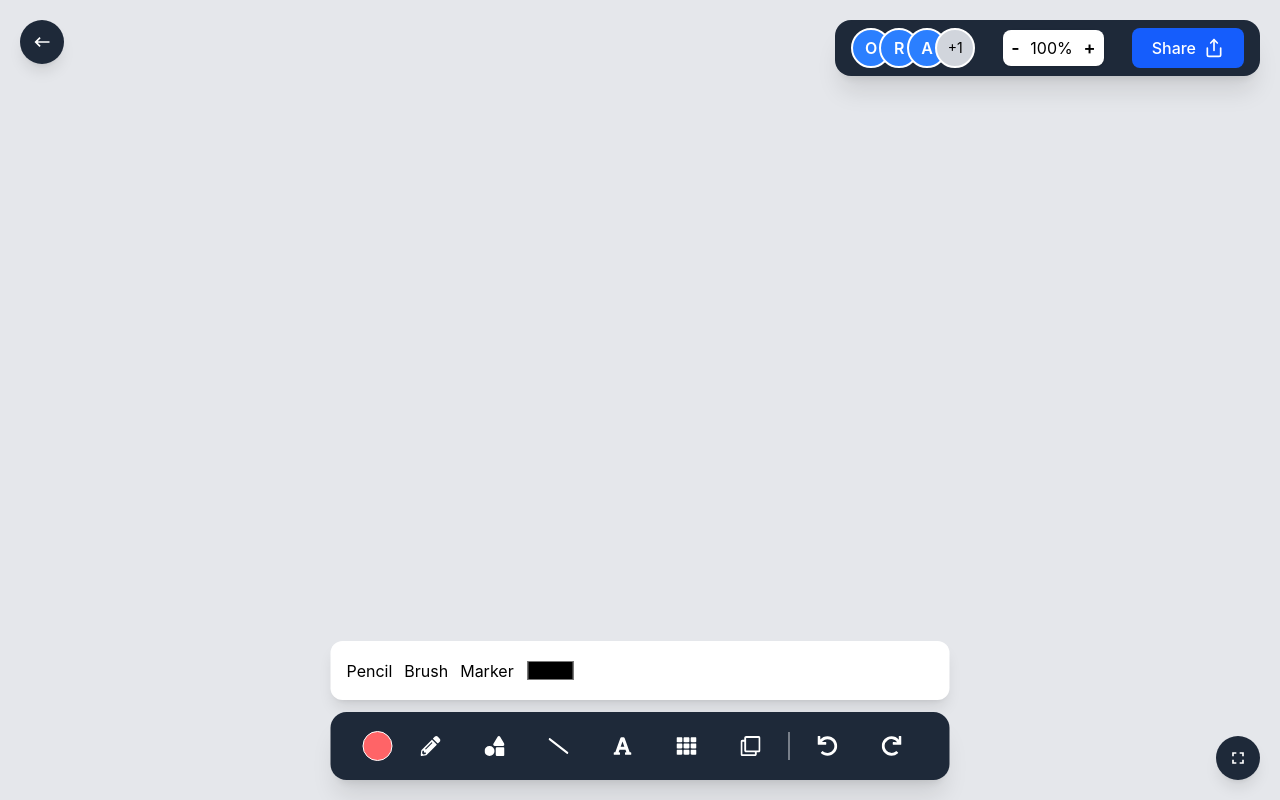
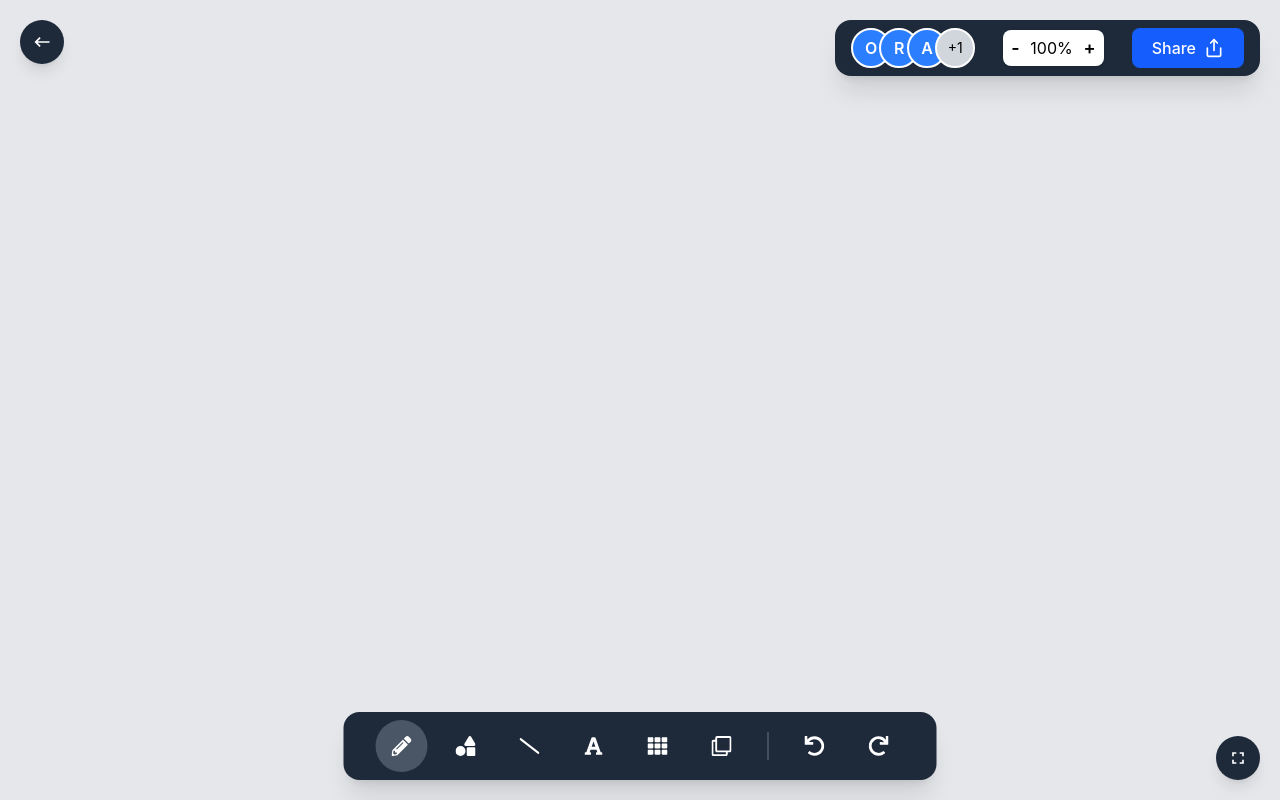
Before and after one commit to xtroon/DrawForge-Collaborative-app, a React (Vite) app in the folder user-ui/: page / in a window 1280 px wide. Built offline with nearby package versions, Linux system fonts and the light colour scheme.

Commit message:
Add: Readme.md and toolbar integration

```diff
--- a/user-ui/src/components/canvas/Toolbar.tsx
+++ b/user-ui/src/components/canvas/Toolbar.tsx
@@ -1,77 +1,25 @@
 import { useState } from "react";
-import {
-  FaPencilAlt,
-  FaShapes,
-  FaFont,
-  FaSlash,
-  FaUndo,
-  FaRedo,
-  FaRegClone,
-  FaTh,
-} from "react-icons/fa";
+import { FaPencilAlt, FaShapes, FaFont, FaSlash, FaUndo, FaRedo, FaRegClone, FaTh, FaSquare, FaCircle } from "react-icons/fa";
 
+type ToolType = "pencil" | "rectangle" | "circle" | "line";
 
+type ToolbarProps = {
+  tool: ToolType;
+  setTool: (tool: ToolType) => void;
+};
 
-
-export default function Toolbar() {
-  const [activeTool, setActiveTool] = useState<
-    "draw" | "shape" | "line" | "text" | "template"
-  >("draw");
+export default function Toolbar({ tool, setTool }: ToolbarProps) {
+  const [activeMenu, setActiveMenu] = useState<"shape" | null>(null);
 
   const renderOptions = () => {
-    switch (activeTool) {
-      case "draw":
+    switch (activeMenu) {
+      case "shape":
         return (
-          <div className="flex gap-3">
-            <button>Pencil</button>
-            <button>Brush</button>
-            <button>Marker</button>
-            <input type="color" />
+          <div className="flex gap-3 text-black">
+            <button onClick={() => setTool("rectangle")} className={`p-2 rounded ${tool === "rectangle" ? "bg-gray-200" : "hover:bg-gray-100"}`}><FaSquare size={20}/></button>
+            <button onClick={() => setTool("circle")} className={`p-2 rounded ${tool === "circle" ? "bg-gray-200" : "hover:bg-gray-100"}`}><FaCircle size={20}/></button>
           </div>
         );
-
-      case "shape":
-        return (
-          <div className="flex gap-3">
-            <button>Rectangle</button>
-            <button>Circle</button>
-            <button>Arrow</button>
-            <button>Line</button>
-          </div>
-        );
-
-      case "line":
-        return (
-          <div className="flex gap-3">
-            <button>Straight Line</button>
-            <button>Arrow Line</button>
-            <button>Dashed Line</button>
-          </div>
-        );
-
-      case "text":
-        return (
-          <div className="flex gap-3">
-            <button>B</button>
-            <button>I</button>
-            <button>U</button>
-            <input
-              type="number"
-              placeholder="16"
-              className="w-14 text-black border rounded px-1"
-            />
-          </div>
-        );
-
-      case "template":
-        return (
-          <div className="flex gap-3">
-            <button>Flowchart</button>
-            <button>Mind Map</button>
-            <button>Blank</button>
-          </div>
-        );
-
       default:
         return null;
     }
@@ -81,42 +29,49 @@ export default function Toolbar() {
     <>
       <div className="fixed bottom-5 left-1/2 -translate-x-1/2 z-50">
         {/* Floating Options */}
-        <div className="mb-3 rounded-xl bg-white shadow-lg p-4">
-          {renderOptions()}
-        </div>
+        {activeMenu && (
+          <div className="mb-3 rounded-xl bg-white shadow-lg p-4 flex justify-center">
+            {renderOptions()}
+          </div>
+        )}
 
         {/* Bottom Toolbar */}
         <div className=" bg-gray-800 text-white shadow-xl rounded-2xl px-8 py-2 flex items-center gap-3">
 
-          <button className=" cursor-pointer bg-red-400 border-1 rounded-full p-3.5 duration-300 ease-in-out" onClick={() => setActiveTool("draw")}>
-
-          </button>
-
-          <button className=" cursor-pointer hover:bg-gray-600  rounded-full p-4 duration-300 ease-in-out" onClick={() => setActiveTool("draw")}>
+          <button
+            className={`cursor-pointer rounded-full p-4 duration-300 ease-in-out ${tool === "pencil" ? "bg-gray-600" : "hover:bg-gray-600"}`}
+            onClick={() => { setTool("pencil"); setActiveMenu(null); }}
+          >
             <FaPencilAlt size={20} />
           </button>
 
-          <button className=" cursor-pointer hover:bg-gray-600  rounded-full p-4 duration-300 ease-in-out" onClick={() => setActiveTool("shape")}>
+          <button
+            className={`cursor-pointer rounded-full p-4 duration-300 ease-in-out ${tool === "rectangle" || tool === "circle" ? "bg-gray-600" : "hover:bg-gray-600"}`}
+            onClick={() => setActiveMenu(activeMenu === "shape" ? null : "shape")}
+          >
             <FaShapes size={20} />
           </button>
 
-          <button className=" cursor-pointer hover:bg-gray-600  rounded-full p-4 duration-300 ease-in-out" onClick={() => setActiveTool("line")}>
+          <button
+            className={`cursor-pointer rounded-full p-4 duration-300 ease-in-out ${tool === "line" ? "bg-gray-600" : "hover:bg-gray-600"}`}
+            onClick={() => { setTool("line"); setActiveMenu(null); }}
+          >
             <FaSlash size={20} />
           </button>
 
-          <button className=" cursor-pointer hover:bg-gray-600  rounded-full p-4 duration-300 ease-in-out" onClick={() => setActiveTool("text")}>
+          <button className=" cursor-pointer hover:bg-gray-600  rounded-full p-4 duration-300 ease-in-out">
             <FaFont size={20} />
           </button>
 
-          <button className=" cursor-pointer hover:bg-gray-600  rounded-full p-4 duration-300 ease-in-out" onClick={() => setActiveTool("text")}>
+          <button className=" cursor-pointer hover:bg-gray-600  rounded-full p-4 duration-300 ease-in-out">
             <FaTh size={20} />
           </button>
 
-          <button className=" cursor-pointer hover:bg-gray-600  rounded-full p-4 duration-300 ease-in-out" onClick={() => setActiveTool("template")}>
+          <button className=" cursor-pointer hover:bg-gray-600  rounded-full p-4 duration-300 ease-in-out">
             <FaRegClone size={20} />
           </button>
 
-          <div className="w-px h-7 bg-gray-300" />
+          <div className="w-px h-7 bg-gray-500 mx-2" />
 
           <button className=" cursor-pointer hover:bg-gray-600  rounded-full p-4 duration-300 ease-in-out">
             <FaUndo size={20} />
--- a/user-ui/src/features/Canva.tsx
+++ b/user-ui/src/features/Canva.tsx
@@ -1,16 +1,24 @@
 import { useEffect, useRef, useState } from "react";
-import { pencil, rectangle, circle } from "./draw";
+import { pencil, rectangle, circle, line, redrawCanvas } from "./draw";
+import type { Shape, Point } from "./types";
 
-export default function Canvas() {
+type CanvasProps = {
+  tool: "pencil" | "rectangle" | "circle" | "line";
+};
+
+export default function Canvas({ tool }: CanvasProps) {
   const canvasRef = useRef<HTMLCanvasElement>(null);
 
   const ctxRef = useRef<CanvasRenderingContext2D | null>(null);
   const snapshotRef = useRef<ImageData | null>(null);
+  const currentPathRef = useRef<Point[]>([]);
 
   const [drawing, setDrawing] = useState(false);
   const [prevPoint, setPrevPoint] = useState({ x: 0, y: 0 });
 
-  const [tool, setTool] = useState<"pencil" | "rectangle" | "circle">("circle");
+  const [shapes, setShapes] = useState<Shape[]>([]);
+
+
 
   useEffect(() => {
     const canvas = canvasRef.current;
@@ -30,6 +38,15 @@ export default function Canvas() {
     ctxRef.current = ctx;
   }, []);
 
+  useEffect(() => {
+    const ctx = ctxRef.current;
+    const canvas = canvasRef.current;
+
+    if (!ctx || !canvas) return;
+
+    redrawCanvas(ctx, canvas, shapes);
+  }, [shapes]);
+
   const handleMouseDown = (e) => {
     const { offsetX, offsetY } = e.nativeEvent;
     // console.log(offsetX, offsetY)
@@ -37,13 +54,14 @@ export default function Canvas() {
       x: offsetX,
       y: offsetY,
     });
+    currentPathRef.current = [{ x: offsetX, y: offsetY }];
 
     if (ctxRef.current && canvasRef.current) {
       snapshotRef.current = ctxRef.current.getImageData(
         0,
         0,
         canvasRef.current.width,
-        canvasRef.current.height
+        canvasRef.current.height,
       );
     }
 
@@ -68,6 +86,7 @@ export default function Canvas() {
         x: offsetX,
         y: offsetY,
       });
+      currentPathRef.current.push({ x: offsetX, y: offsetY });
     }
 
     if (tool === "rectangle") {
@@ -82,18 +101,86 @@ export default function Canvas() {
 
     if (tool === "circle") {
       if (snapshotRef.current) {
-        ctx.putImageData(snapshotRef.current, 0 , 0);
+        ctx.putImageData(snapshotRef.current, 0, 0);
       }
-      circle(ctx, prevPoint,{
+      circle(ctx, prevPoint, {
         x: offsetX,
-        y: offsetY
+        y: offsetY,
+      });
+    }
+
+    if (tool === "line") {
+      if (snapshotRef.current) {
+        ctx.putImageData(snapshotRef.current, 0, 0);
+      }
+      line(ctx, prevPoint, {
+        x: offsetX,
+        y: offsetY,
       });
     }
   };
 
-  const handleMouseUp = () => {
+  const handleMouseUp = (e) => {
+    const { offsetX, offsetY } = e.nativeEvent;
+
+    if (tool === "rectangle") {
+      setShapes((prev) => [
+        ...prev,
+        {
+          id: crypto.randomUUID(),
+          type: "rectangle",
+          start: prevPoint,
+          end: {
+            x: offsetX,
+            y: offsetY,
+          },
+        },
+      ]);
+    }
+    if (tool === "circle") {
+      setShapes((prev) => [
+        ...prev,
+        {
+          id: crypto.randomUUID(),
+          type: "circle",
+          start: prevPoint,
+          end: {
+            x: offsetX,
+            y: offsetY,
+          },
+        },
+      ]);
+    }
+    if (tool === "line") {
+      setShapes((prev) => [
+        ...prev,
+        {
+          id: crypto.randomUUID(),
+          type: "line",
+          start: prevPoint,
+          end: {
+            x: offsetX,
+            y: offsetY,
+          },
+        },
+      ]);
+    }
+    if (tool === "pencil") {
+      setShapes((prev) => [
+        ...prev,
+        {
+          id: crypto.randomUUID(),
+          type: "pencil",
+          points: currentPathRef.current,
+        },
+      ]);
+    }
     setDrawing(false);
   };
+
+  useEffect(() => {
+    console.log(shapes);
+  }, [shapes]);
 
   return (
     <canvas
--- a/user-ui/src/features/draw.ts
+++ b/user-ui/src/features/draw.ts
@@ -1,4 +1,4 @@
-import type { Point } from "./types.ts";
+import type { Point, Shape } from "./types.ts";
 
 export function pencil(
     ctx: CanvasRenderingContext2D,
@@ -39,3 +39,46 @@ export function circle(
     ctx.ellipse(centerX, centerY, width / 2, height / 2, 0, 0, 2 * Math.PI);
     ctx.stroke();
 }
+
+export function line(
+    ctx: CanvasRenderingContext2D,
+    start: Point,
+    end: Point
+) {
+    ctx.beginPath();
+    ctx.moveTo(start.x, start.y);
+    ctx.lineTo(end.x, end.y);
+    ctx.stroke();
+}
+
+export function redrawCanvas(
+    ctx: CanvasRenderingContext2D,
+    canvas: HTMLCanvasElement,
+    shapes: Shape[]
+) {
+    ctx.clearRect(0, 0, canvas.width, canvas.height);
+
+    for (const shape of shapes) {
+        switch (shape.type) {
+            case "rectangle":
+                rectangle(ctx, shape.start, shape.end);
+                break;
+            case "circle":
+                circle(ctx, shape.start, shape.end);
+                break;
+            case "line":
+                line(ctx, shape.start, shape.end);
+                break;
+            case "pencil":
+                if (shape.points && shape.points.length > 0) {
+                    ctx.beginPath();
+                    ctx.moveTo(shape.points[0].x, shape.points[0].y);
+                    for (let i = 1; i < shape.points.length; i++) {
+                        ctx.lineTo(shape.points[i].x, shape.points[i].y);
+                    }
+                    ctx.stroke();
+                }
+                break;
+        }
+    }
+}
--- a/user-ui/src/pages/Workspace/Workspace.tsx
+++ b/user-ui/src/pages/Workspace/Workspace.tsx
@@ -2,20 +2,22 @@ import Canvas from "../../features/Canva";
 import Online from "../../components/canvas/Online";
 import Toolbar from "../../components/canvas/Toolbar";
 import { MdFullscreen, MdKeyboardBackspace } from "react-icons/md";
+import { useState } from "react";
 
 function Workspace() {
+  const [tool, setTool] = useState<"pencil" | "rectangle" | "circle" | "line">("pencil");
+
   return (
     <>
       <div className="min-h-screen bg-gray-50 relative">
         {/* canvas */}
-        < Canvas />
-
+        <Canvas tool={tool} />
 
         {/* toolbar  */}
-        <Toolbar />
+        <Toolbar tool={tool} setTool={setTool} />
 
         {/* current online users  */}
-        < Online />
+        <Online />
 
         {/* back to dashboard button */}
         <div className=" fixed top-5 left-5 hover:bg-gray-600 bg-gray-800 text-white p-1 rounded-full shadow-lg">
```
Also changed, not shown: user-ui/src/features/types.ts (+17 -1 lines), 1 other file (tests, documents, lock files or other folders). Lines whose indentation alone changed are shown as unchanged.
